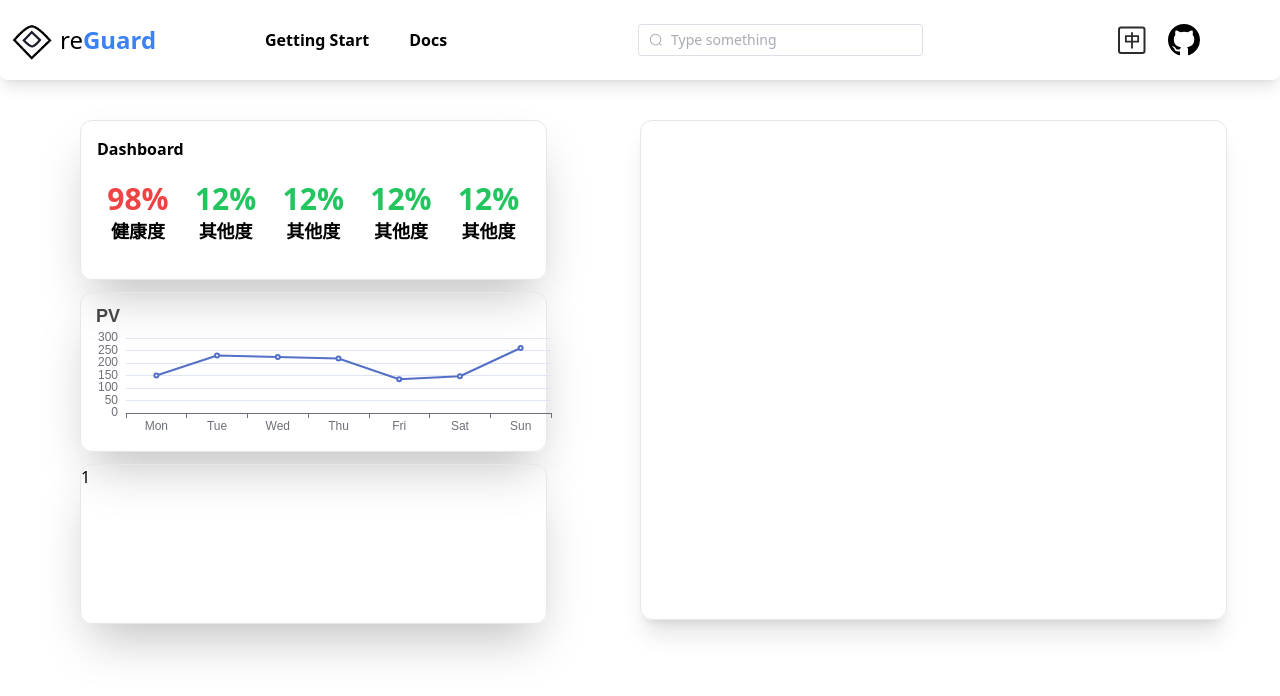
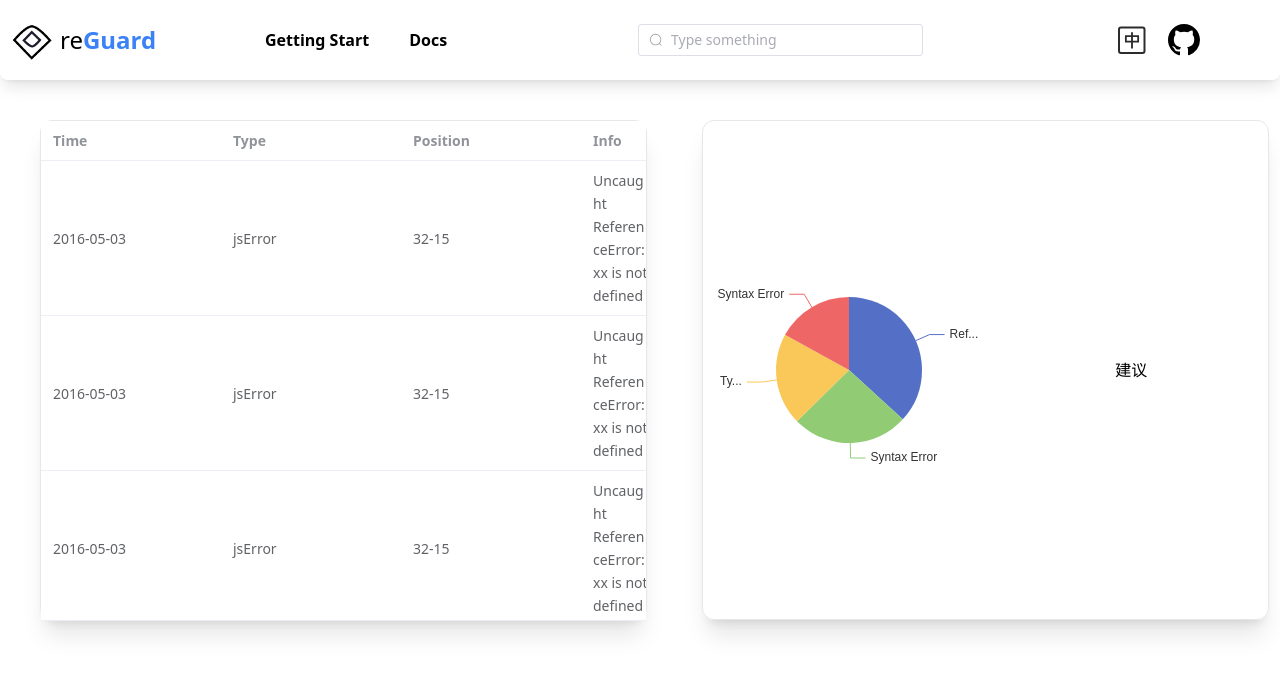
Before and after one commit to reGuard/reGuard-admin-vue, a Vue app: page /index in a window 1280 px wide. Shown: the top 696 px of the page. Built offline with nearby package versions, Linux system fonts and the light colour scheme.

Commit message:
style jSerror页面

```diff
--- a/src/pages/Index/Header/Header.vue
+++ b/src/components/Header/Header.vue
@@ -19,7 +19,7 @@ locale.value = localStorageCache.getItem('language') || 'zh'
   <div class="head-content font-sans ">
     <div class="flex items-center shadow-lg w-screen h-20 rounded-lg fixed left-0 top-0 flex-wrap ">
       <div class="flex-1 -ml-5 ">
-        <img src='../../../assets/logo.png' class="w-10 h-10 leading-10 inline-block ml-8 " alt="没有网络">
+        <img src='../../assets/logo.png' class="w-10 h-10 leading-10 inline-block ml-8 " alt="没有网络">
         <span class="pl-2 text-2xl align-middle">re</span>
         <span class="text-2xl font-semibold text-blue-500 align-middle">Guard</span>
       </div>
--- /dev/null
+++ b/src/pages/Index/JsErrorInfo/index.vue
@@ -0,0 +1,128 @@
+<script lang="ts" setup>
+import * as echarts from 'echarts';
+import {onMounted} from "vue";
+
+const tableData = [
+  {
+    date: '2016-05-03',
+    name: '32-15',
+    address: 'Uncaught ReferenceError: xx is not defined',
+    type:'jsError'
+  },
+  {
+    date: '2016-05-03',
+    name: '32-15',
+    address: 'Uncaught ReferenceError: xx is not defined',
+    type:'jsError'
+  },{
+    date: '2016-05-03',
+    name: '32-15',
+    address: 'Uncaught ReferenceError: xx is not defined',
+    type:'jsError'
+  },
+  {
+    date: '2016-05-03',
+    name: '32-15',
+    address: 'Uncaught ReferenceError: xx is not defined',
+    type:'jsError'
+  },
+  {
+    date: '2016-05-03',
+    name: '32-15',
+    address: 'Uncaught ReferenceError: xx is not defined',
+    type:'jsError'
+  },
+
+  {
+    date: '2016-05-03',
+    name: '2-1',
+    address: 'Uncaught ReferenceError: xsd is not defined',
+    type:'jsError'
+  },{
+    date: '2016-05-03',
+    name: '3-15',
+    address: 'Uncaught ReferenceError: vue is not defined',
+    type:'jsError'
+  },{
+    date: '2016-05-03',
+    name: '12-25',
+    address: 'Uncaught ReferenceError: xx is not defined',
+    type:'jsError'
+  },
+]
+
+
+onMounted(()=>{
+  let JsErrorInfo = {
+    series: [
+      {
+        name: 'Access From',
+        type: 'pie',
+        radius: '50%',
+        data: [
+          { value: 1048, name: 'Reference Error' },
+          { value: 735, name: 'Syntax Error' },
+          { value: 580, name: 'TypeError' },
+          { value: 484, name: ' Syntax Error' },
+        ],
+        emphasis: {
+          itemStyle: {
+            shadowBlur: 10,
+            shadowOffsetX: 0,
+            shadowColor: 'rgba(0, 0, 0, 0.5)'
+          }
+        }
+      }
+    ]
+  }
+  let chartDom = document.getElementById('js');
+  let myChart = echarts.init(chartDom);
+  JsErrorInfo && myChart.setOption(JsErrorInfo);
+
+})
+
+</script>
+<template>
+<div class="flex justify-between w-screen  mt-20 font-sans">
+  <div class="flex-1">
+
+    <div class="
+    w-11/12 border mt-10 shadow-xl
+    rounded-xl ml-10 transition
+    duration-150
+    focus:border
+    focus:scale-105 hover:scale-105
+    "
+    style="height: 500px"  >
+          <el-table :data="tableData" style="width: 100%"  height="500" >
+            <el-table-column prop="date" label="Time" width="180" />
+            <el-table-column prop="type" label="Type" width="180" />
+            <el-table-column prop="name" label="Position" width="180" />
+            <el-table-column prop="address" label="Info" />
+          </el-table>
+    </div>
+  </div>
+  <div class="flex-1">
+    <div class="
+    flex
+    w-11/12 border mt-10 shadow-xl
+    rounded-xl ml-10 transition
+    duration-150
+    focus:border
+    focus:scale-105 hover:scale-105
+    "
+   style="height: 500px" >
+    <div class="flex-1  flex items-center justify-center" id="js" ></div>
+      <div class="flex-1 flex items-center justify-center flex-col">
+        <span>建议</span>
+      </div>
+    </div>
+  </div>
+
+</div>
+</template>
+
+
+<style scoped>
+
+</style>
--- a/src/pages/Index/content/Content.vue
+++ b/src/pages/Index/content/Content.vue
@@ -1,13 +1,17 @@
 <script setup lang='ts'>
 import {onMounted} from "vue";
 import * as echarts from 'echarts';
+
 onMounted(()=>{
 
-  let chartDom = document.getElementById('main');
-  let myChart = echarts.init(chartDom);
-  let option;
+  let PVDom: HTMLElement  = document.getElementById('main')as HTMLDivElement
+  let CountInfoDom: HTMLElement  = document.getElementById('countInfo')as HTMLDivElement
+  let stayTimeDom: HTMLElement  = document.getElementById('stayTime')as HTMLDivElement
+  let PV = echarts.init(PVDom)
+  let CountInfoTable = echarts.init(CountInfoDom)
+  let stayTime = echarts.init(stayTimeDom)
 
-  option = {
+  let option = {
     xAxis: {
       type: 'category',
       data: ['Mon', 'Tue', 'Wed', 'Thu', 'Fri', 'Sat', 'Sun']
@@ -32,9 +36,71 @@ onMounted(()=>{
         type: 'line'
       }
     ]
-  };
+  }
 
-  option && myChart.setOption(option);
+  let countInfo = {
+    tooltip: {
+      trigger: 'item'
+    },
+    legend: {
+      top: '5%',
+      left: 'center'
+    },
+    series: [
+      {
+        name: 'Access From',
+        type: 'pie',
+        radius: ['40%', '70%'],
+        avoidLabelOverlap: false,
+        itemStyle: {
+          borderRadius: 10,
+          borderColor: '#fff',
+          borderWidth: 2
+        },
+        label: {
+          show: false,
+          position: 'center'
+        },
+        emphasis: {
+          label: {
+            show: true,
+            fontSize: '40',
+            fontWeight: 'bold'
+          }
+        },
+        labelLine: {
+          show: false
+        },
+        data: [
+          { value: 108, name: 'JS异常' },
+          { value: 29, name: '接口异常' },
+          { value: 9, name: '白屏异常' },
+          { value: 10, name: '资源异常' },
+        ]
+      }
+    ]
+  }
+
+  let stayTimeInfo={
+    xAxis: {
+      type: 'category',
+      data: ['home','index','admin']
+    },
+    yAxis: {
+      type: 'value'
+    },
+    series: [
+      {
+        data: [120, 200, 300],
+        type: 'bar'
+      }
+    ]
+  }
+
+
+  PV.setOption(option)
+  CountInfoTable.setOption(countInfo)
+  stayTime.setOption(stayTimeInfo)
 })
 
 
@@ -45,7 +111,7 @@ onMounted(()=>{
 <template>
   <div class="flex justify-between w-screen  mt-20 font-sans">
     <div class="flex-1">
-      <div class="flex flex-col justify-center ml-20 mt-7">
+      <div class="flex flex-col justify-center ml-20 mt-1">
         <div class="w-10/12 h-40 shadow-2xl mt-3 rounded-xl border ">
           <span class="font-semibold ml-4 block mt-4 h-1 ">Dashboard</span>
           <div class="flex justify-evenly mt-10 text-center">
@@ -75,11 +141,15 @@ onMounted(()=>{
           <div id="main" style="height: 200px;width: 500px">
           </div>
         </div>
-        <div class="w-10/12 h-40 shadow-2xl mt-3 rounded-xl border">1</div>
+        <div class="w-10/12 h-40 shadow-2xl mt-3 rounded-xl border" style="height: 200px" id="stayTime">
+
+        </div>
       </div>
     </div>
-    <div class="flex-1 ">
-      <div class="w-11/12 border mt-10 shadow-xl rounded-xl" style="height: 500px"></div>
+    <div class="flex-1">
+      <div class="w-11/12 border mt-10 shadow-xl rounded-xl" style="height: 500px" id="countInfo">
+
+      </div>
     </div>
   </div>
 </template>
--- a/src/pages/Index/index.vue
+++ b/src/pages/Index/index.vue
@@ -1,11 +1,13 @@
 <script setup lang="ts">
-import Header from './Header/Header.vue'
+import Header from '../../components/Header/Header.vue'
 import Content from './content/Content.vue'
+import JsErrorInfo from  './JsErrorInfo/index.vue'
 </script>
 
 <template>
     <Header />
-    <Content />
+<!--    <Content />-->
+  <JsErrorInfo/>
 </template>
 
 <style>
```
